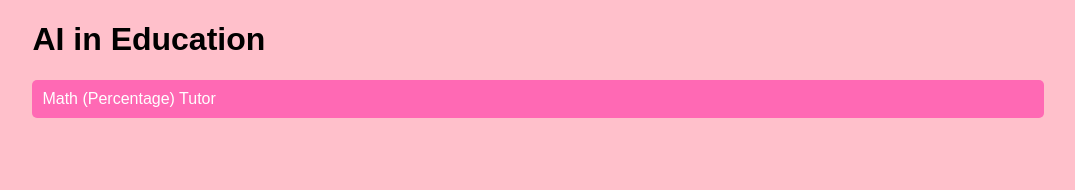
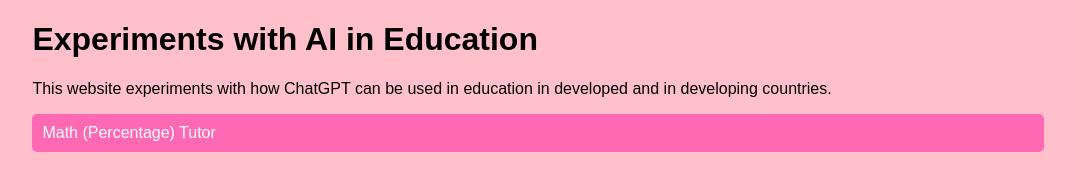
Before and after one commit to wescreamforicecream/AI-in-education, a plain HTML site: page index.html in a window 1280 px wide. Shown: the whole page, without its empty margins (102-1177 px from the left). Drawn offline with Linux system fonts and the light colour scheme.

Commit message:
Update index.html

```diff
--- a/index.html
+++ b/index.html
@@ -6,7 +6,8 @@
 </head>
 <body>
   <div id="container">
-    <h1>AI in Education</h1>
+    <h1>Experiments with AI in Education</h1>
+    <p>This website experiments with how ChatGPT can be used in education in developed and in developing countries.</p>
     <div id="link-container">
       <!-- Place your links here -->
       <a href="https://chat.openai.com/share/b63760c0-7360-4a5f-860c-aaf23154d1a4">Math (Percentage) Tutor</a>
```
